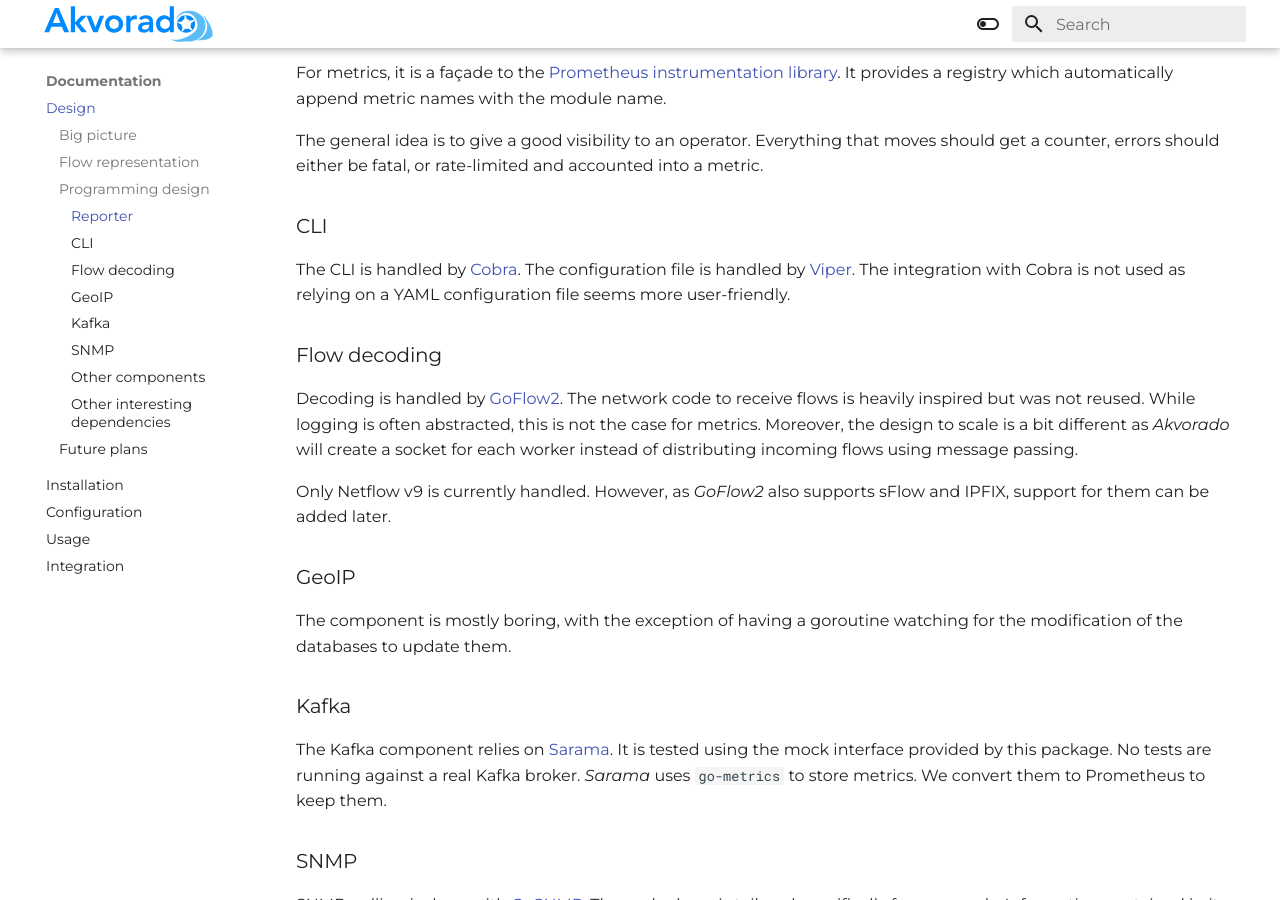
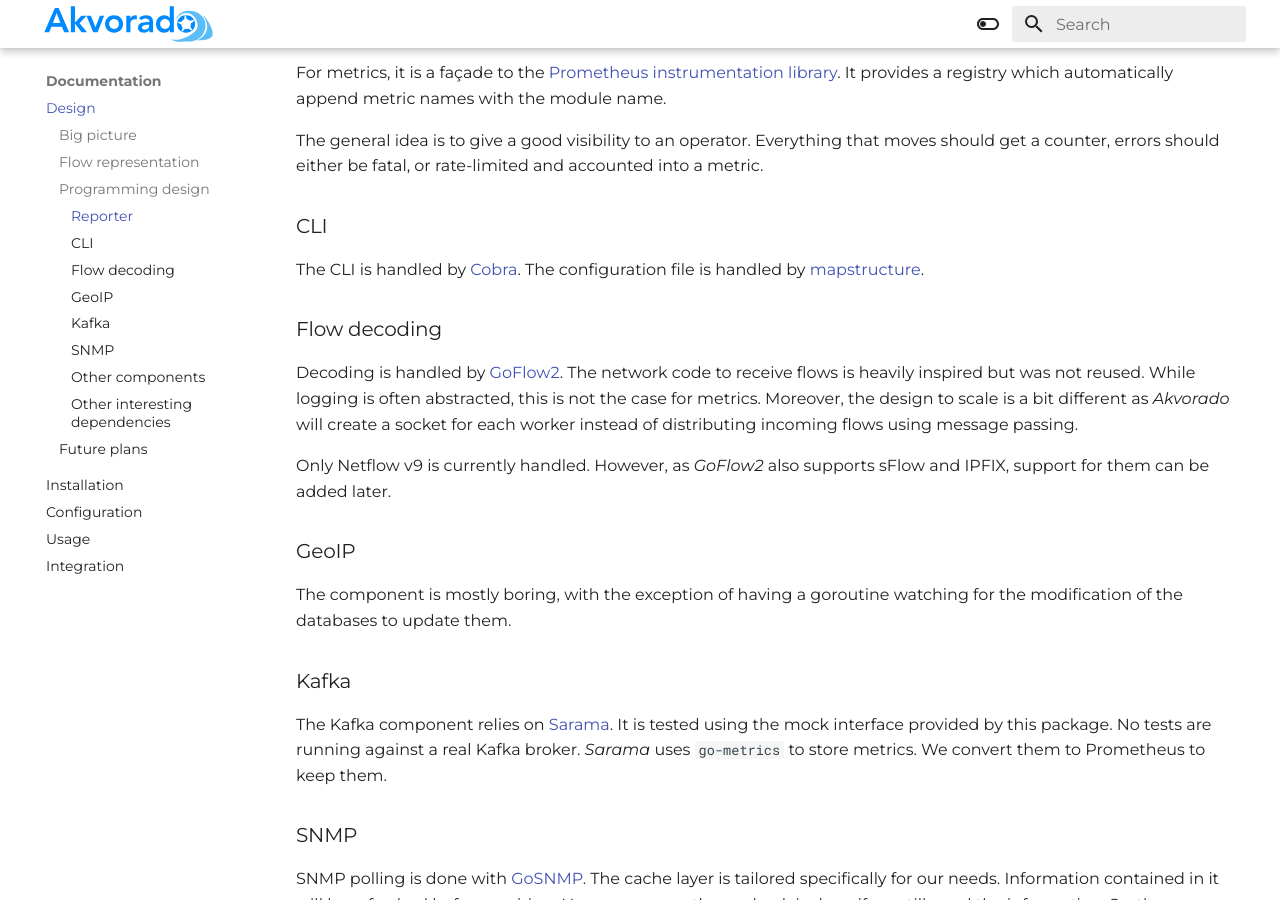
Before and after one commit to akvorado/akvorado, an MkDocs documentation site: the page built from docs/design.md, in a window 1280 px wide and 900 px high, scrolled down 2367 px. Built offline with MkDocs 1.6.1 and Material for MkDocs 9.7.7, drawn with Linux system fonts in a browser that asks for light colours.

Commit message:
cmd: directly use mapstructure for configuration parsing
No point in using Viper as it mostly work when binding explicitely
each setting or when requesting each setting through its methods.

```diff
--- a/docs/design.md
+++ b/docs/design.md
@@ -102,9 +102,8 @@ fatal, or rate-limited and accounted into a metric.
 ### CLI
 
 The CLI is handled by [Cobra](https://github.com/spf13/cobra). The
-configuration file is handled by [Viper](https://github.com/spf13/viper). The
-integration with Cobra is not used as relying on a YAML configuration
-file seems more user-friendly.
+configuration file is handled by
+[mapstructure](https://github.com/mitchellh/mapstructure).
 
 ### Flow decoding
 
```
Also changed, not shown: docs/usage.md (+2 -3 lines), 3 other files.
